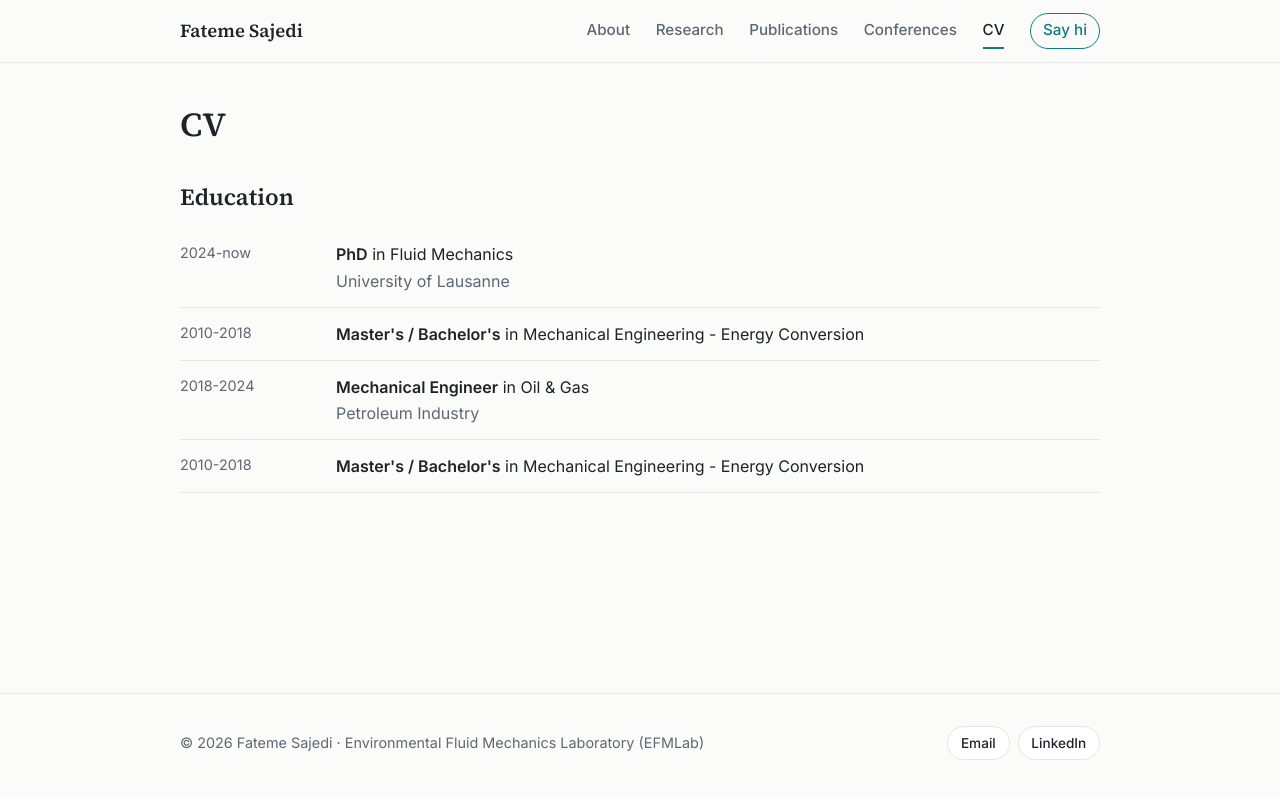
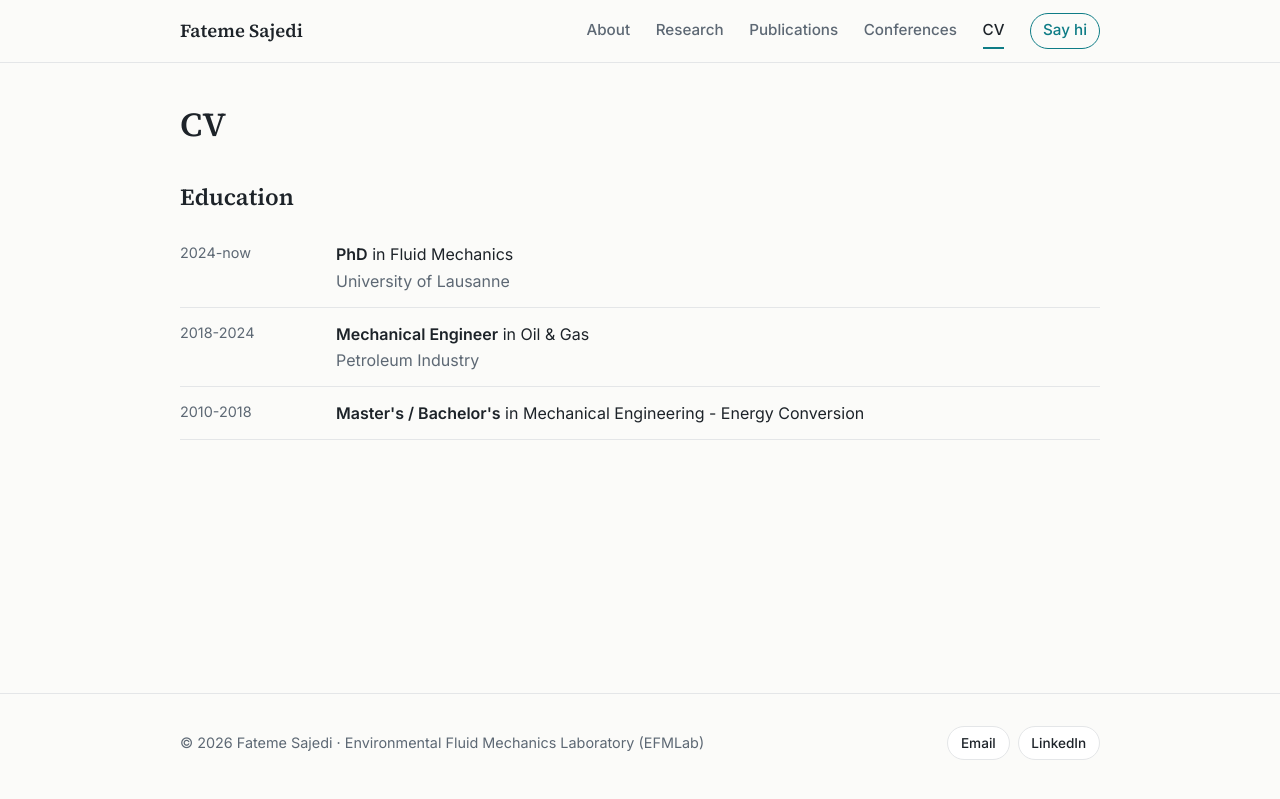
Before and after one commit to fatemesajedi/fatemesajedi.github.io, a Jekyll site: the page built from cv.html, in a window 1280 px wide. Shown: the top 799 px of the page. Built offline with Jekyll 4.4.1, drawn with Linux system fonts in a browser that asks for light colours.

Commit message:
Update _data/profile.yml (via Pages CMS)

```diff
--- a/_data/profile.yml
+++ b/_data/profile.yml
@@ -51,9 +51,6 @@ education:
     field: Fluid Mechanics
     place: University of Lausanne
     years: 2024-now
-  - degree: Master's / Bachelor's
-    field: Mechanical Engineering - Energy Conversion
-    years: 2010-2018
   - degree: Mechanical Engineer
     field: Oil & Gas
     place: Petroleum Industry
```
